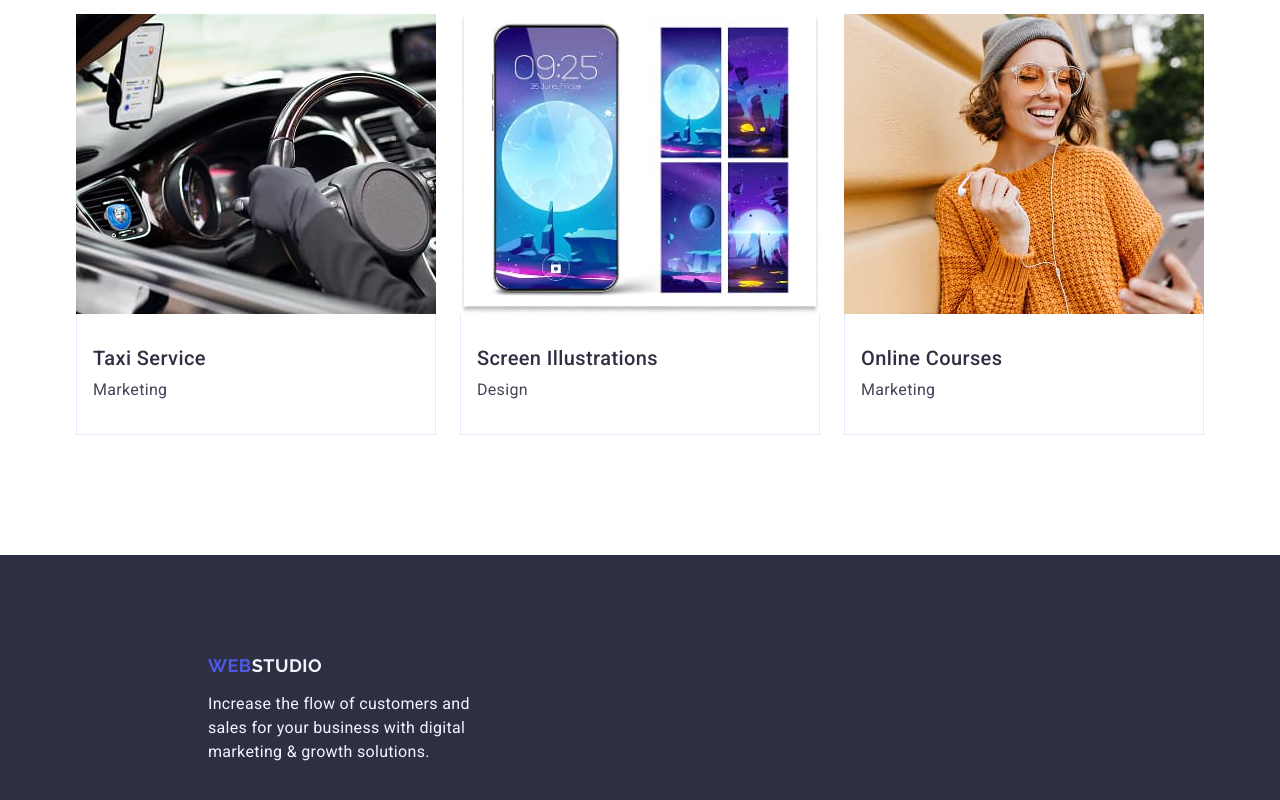
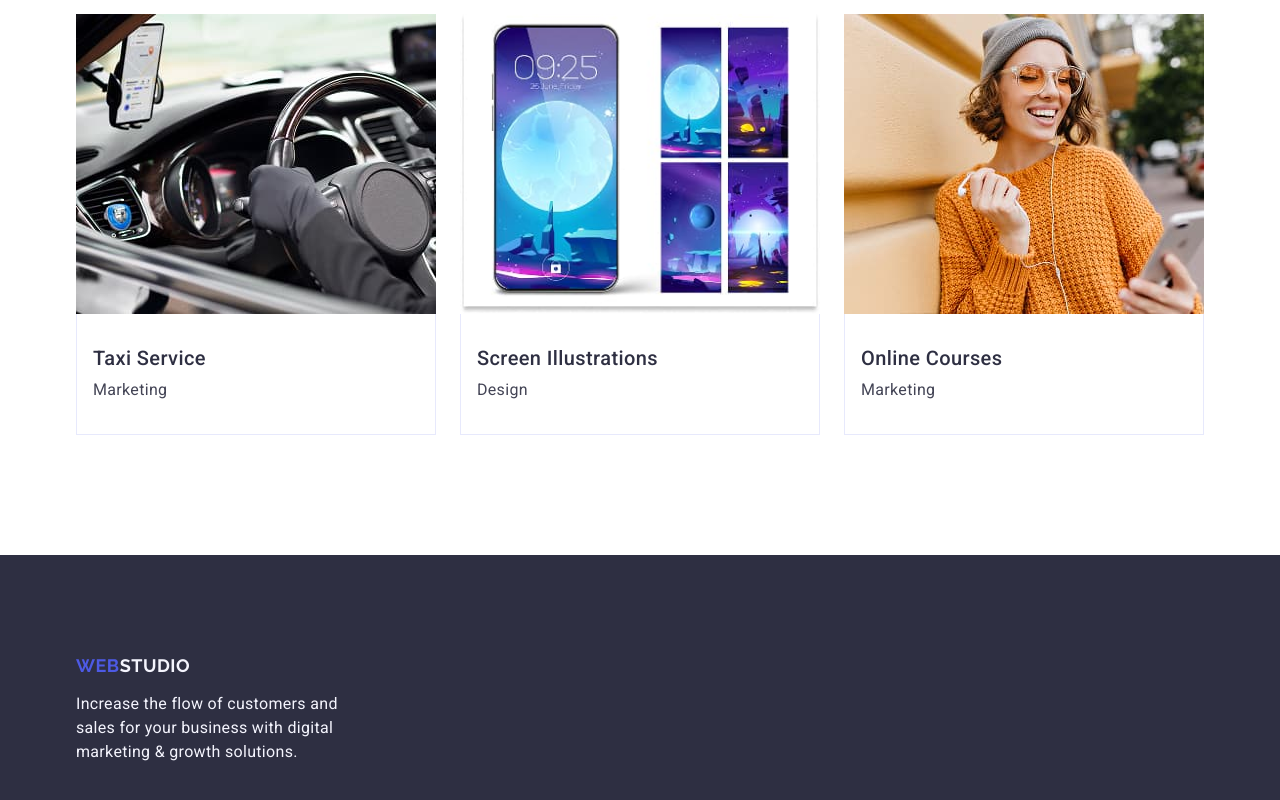
Before and after one commit to OleksandraZakovorotna/goit-markup-hw-03, a plain HTML site: page index.html in a window 1280 px wide. Shown: the part 2440-3240 px from the top of the page. Drawn offline with nearby package versions, Linux system fonts and the light colour scheme.

Commit message:
fix padding in footer

```diff
--- a/css/style.css
+++ b/css/style.css
@@ -293,7 +293,7 @@ border-bottom: 1px solid #e7e9fc;
 }
 
 .footer-container {
-padding: 100px 1020px 100px 156px;
+padding: 100px 1020px 100px 15px;
 }
 
 .footer-logo .logo-part {
```
